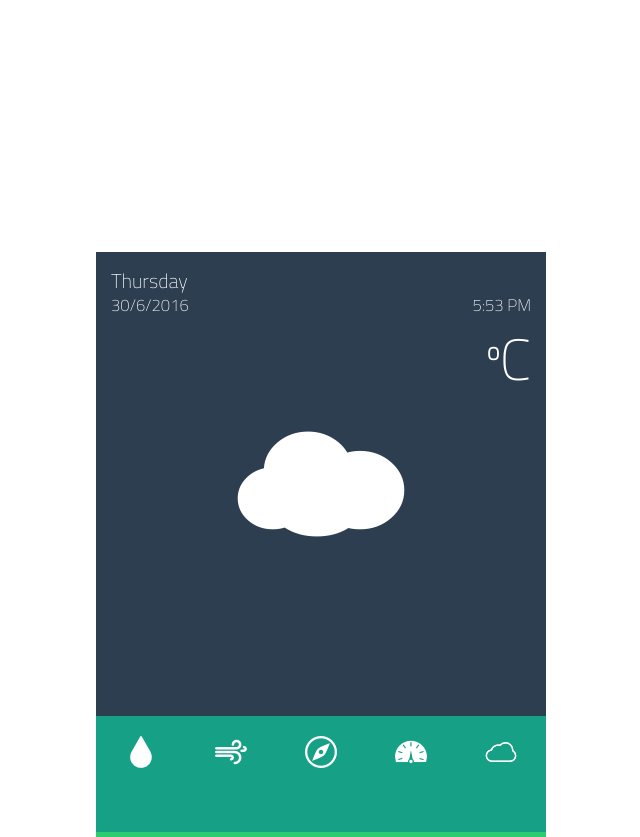
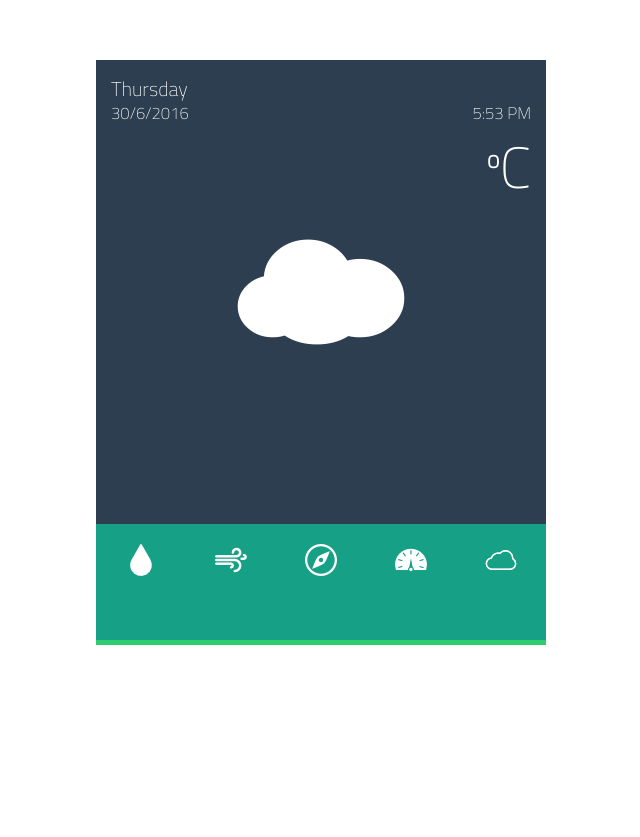
Before and after one commit to Noor0/what-sUP, a plain HTML site: page index.html in a window 1280 px wide. Shown: the part 132-969 px from the top of the page, without its empty margins (319-959 px from the left). After the commit the page ends 800 px from the top, so only its background shows below. Drawn offline with Linux system fonts and the light colour scheme.

Commit message:
Update style.css

```diff
--- a/style.css
+++ b/style.css
@@ -2,7 +2,7 @@ body{
 	background-color:white;
 	font-family: 'Titillium Web', sans-serif;
 	color: white;
-	padding:30% 0px 0px 0px;
+	padding:15% 0px 0px 0px;
 	margin: 0px;
 }
 
```
